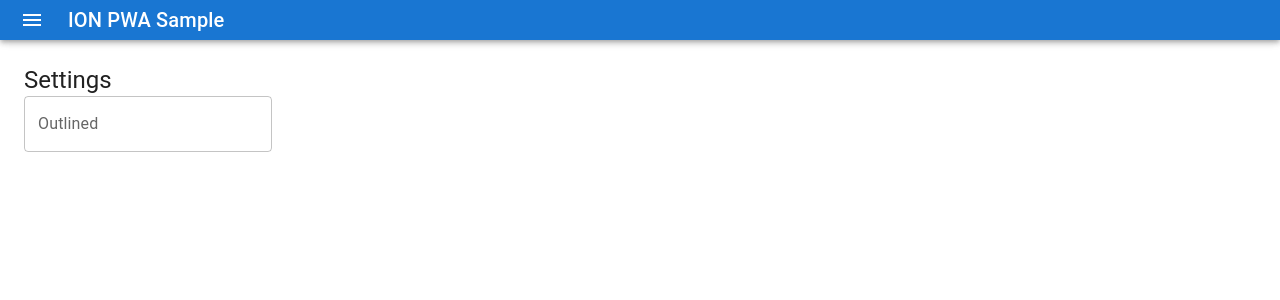
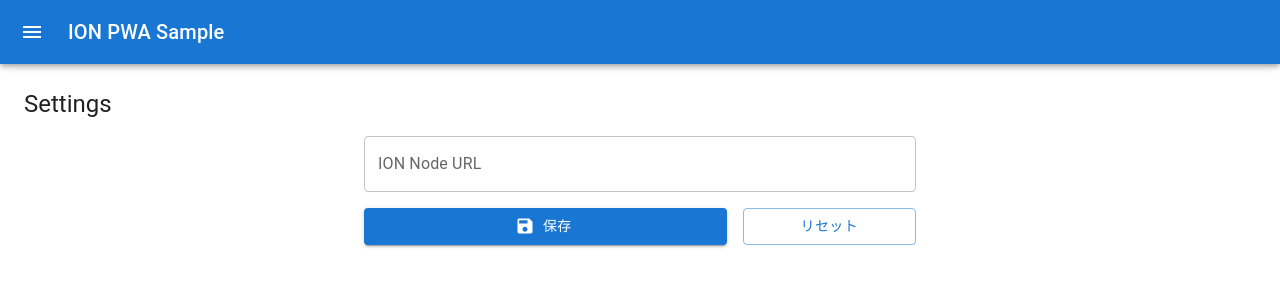
Before and after one commit to playree/ion-pwa, a React (Create React App) app: page /settings in a window 1280 px wide. Shown: the top 300 px of the page. Built offline with nearby package versions, Linux system fonts and the light colour scheme.

Commit message:
設定画面実装。

```diff
--- a/src/layout/sideMenuLayout.tsx
+++ b/src/layout/sideMenuLayout.tsx
@@ -78,7 +78,7 @@ export const SideMenuLayout = () => {
     <Box sx={{ display: 'flex' }}>
       <CssBaseline />
       <AppBar position="fixed" open={open}>
-        <Toolbar style={{minHeight: '40px'}}>
+        <Toolbar sx={{minHeight: '40px'}}>
           <IconButton
             color="inherit"
             aria-label="open drawer"
@@ -114,8 +114,8 @@ export const SideMenuLayout = () => {
         <Divider />
         <SideMenu />
       </Drawer>
-      <Main open={open} onClick={handleDrawerClose} style={{height: '100vh'}}>
-        <DrawerHeader style={{minHeight: '40px'}} />
+      <Main open={open} onClick={handleDrawerClose} sx={{height: '100vh'}}>
+        <DrawerHeader sx={{minHeight: '40px'}} />
         <Outlet />
       </Main>
     </Box>
--- a/src/pages/settings.tsx
+++ b/src/pages/settings.tsx
@@ -1,13 +1,46 @@
-import { Typography, Container, TextField } from '@mui/material';
+import * as React from 'react';
+import { Typography, Container, Grid, Button, TextField, Snackbar, Alert } from '@mui/material';
+import { Save as IconSave } from '@mui/icons-material'
 
 export const PageSettings = () => {
+  const [open, setOpen] = React.useState(false);
+  const handleOpen = () => {
+    setOpen(true);
+  };
+  const handleClose = (event?: React.SyntheticEvent | Event, reason?: string) => {
+    if (reason === 'clickaway') {
+      return;
+    }
+    setOpen(false);
+  };
+
+  const saveSettings = () => {
+    handleOpen();
+  };
+
   return (
     <>
       <Typography variant='h5'>
         Settings
       </Typography>
-      <Container maxWidth="sm"></Container>
-      <TextField id="outlined-basic" label="Outlined" variant="outlined" />
+      <Container maxWidth='sm' sx={{marginTop: '16px'}}>
+        <Grid container spacing={2}>
+          <Grid item xs={12}>
+            <TextField id='ion-node-url' fullWidth label='ION Node URL' variant='outlined' />
+          </Grid>
+          <Grid item xs={8}>
+            <Button fullWidth variant='contained' startIcon={<IconSave />} onClick={saveSettings}>保存</Button>
+          </Grid>
+          <Grid item xs={4}>
+            <Button fullWidth variant='outlined'>リセット</Button>
+          </Grid>
+        </Grid>
+      </Container>
+      <Snackbar open={open} autoHideDuration={6000} onClose={handleClose}>
+        <Alert onClose={handleClose} severity="success" sx={{ width: '100%' }}>
+          設定を保存しました。
+        </Alert>
+      </Snackbar>
     </>
   );
 }
```
